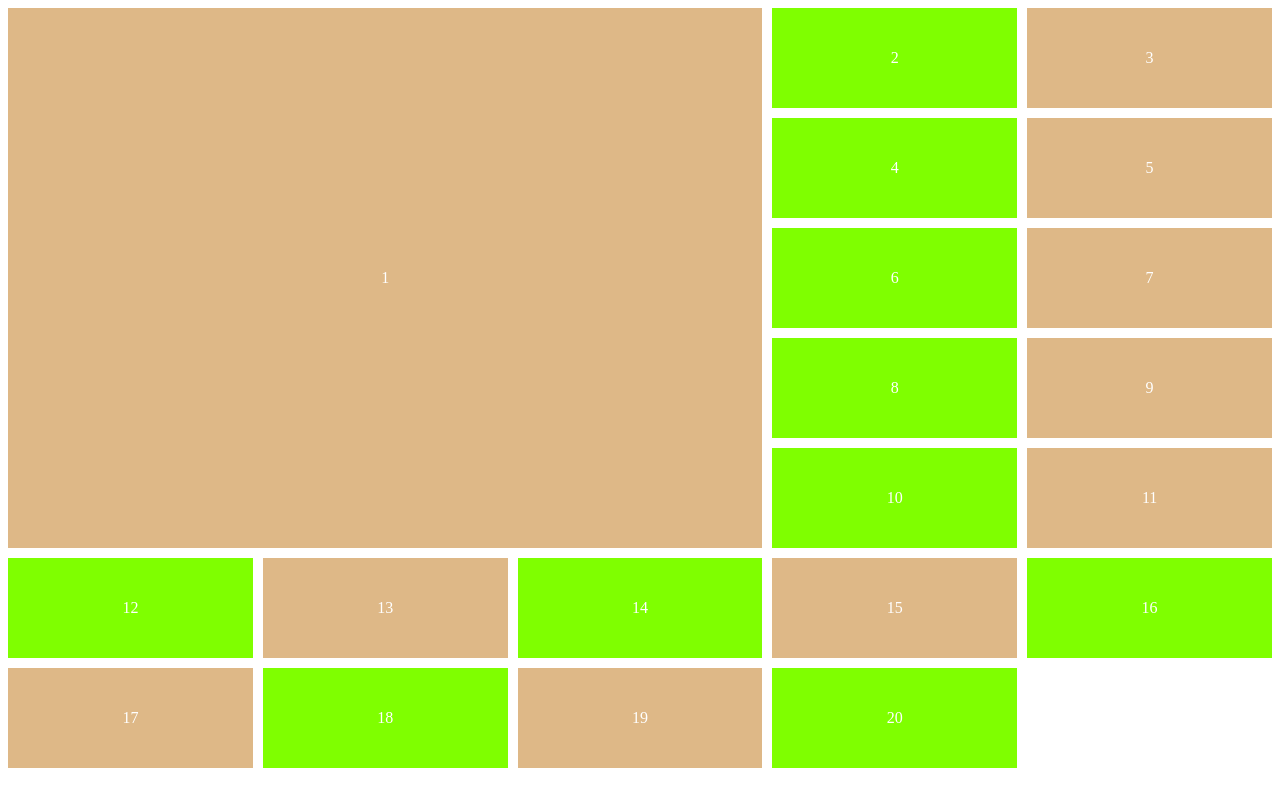
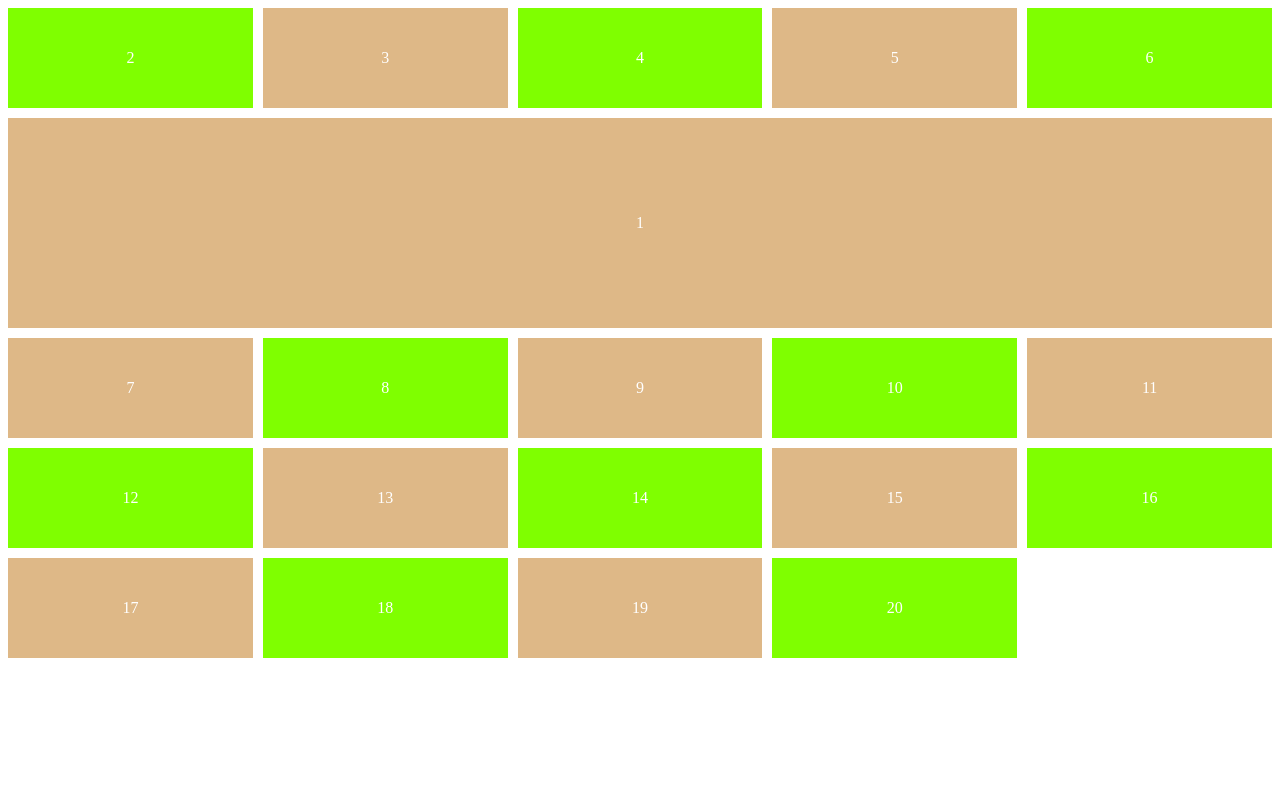
Before and after one commit to nakusha/css_practice, a plain HTML site: page grid.html in a window 1280 px wide. Drawn offline with Linux system fonts and the light colour scheme.

Commit message:
Grid basic end

```diff
--- a/grid.html
+++ b/grid.html
@@ -36,8 +36,8 @@
                 background-color: burlywood;
             }
             .box:first-child{
-                grid-row: span 5;
-                grid-column: span 3;
+                /* row start / column start / row end / column end */
+                grid-area: 2 / 1 / 4 / -1;
             }
         </style>
     </head>
```
Also changed, not shown: README.md.
